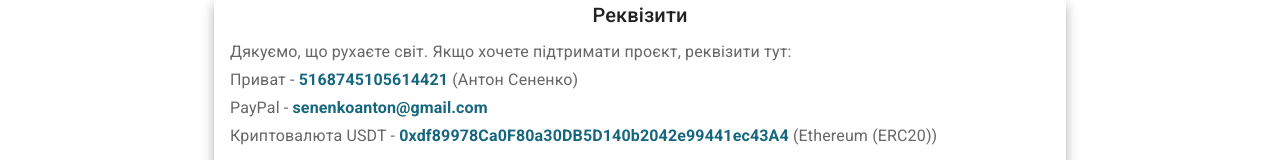
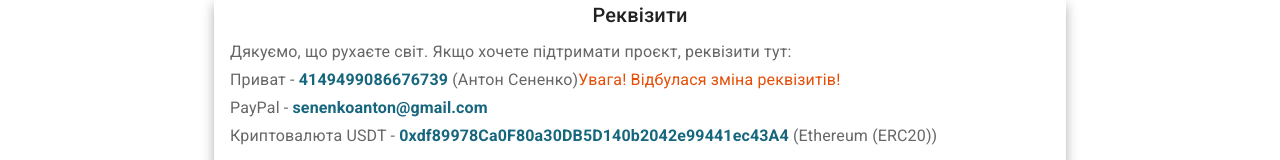
Before and after one commit to Smaylukk/42truck2.0, a React (Create React App) app: page / in a window 1280 px wide. Shown: the part 137-297 px from the top of the page. Built offline with nearby package versions, Linux system fonts and the light colour scheme; no server answers.

Commit message:
Зміна еквізитів

```diff
--- a/src/components/Footer.tsx
+++ b/src/components/Footer.tsx
@@ -29,12 +29,13 @@ export const Footer = () => {
           <b
             className={'Amount Hand'}
             onClick={() => {
-              copyCode('5168745105614421')
+              copyCode('4149499086676739')
             }}
           >
-            5168745105614421
+            4149499086676739
           </b>{' '}
           (Антон Сененко)
+          <span className='warningMsg'>Увага! Відбулася зміна реквізитів!</span>
           <br />
           PayPal -{' '}
           <b
--- a/src/styles/globals.css
+++ b/src/styles/globals.css
@@ -131,3 +131,6 @@ code {
   cursor: pointer;
   z-index: 1;
 }
+.warningMsg {
+  color: #e54e07;
+}
```
